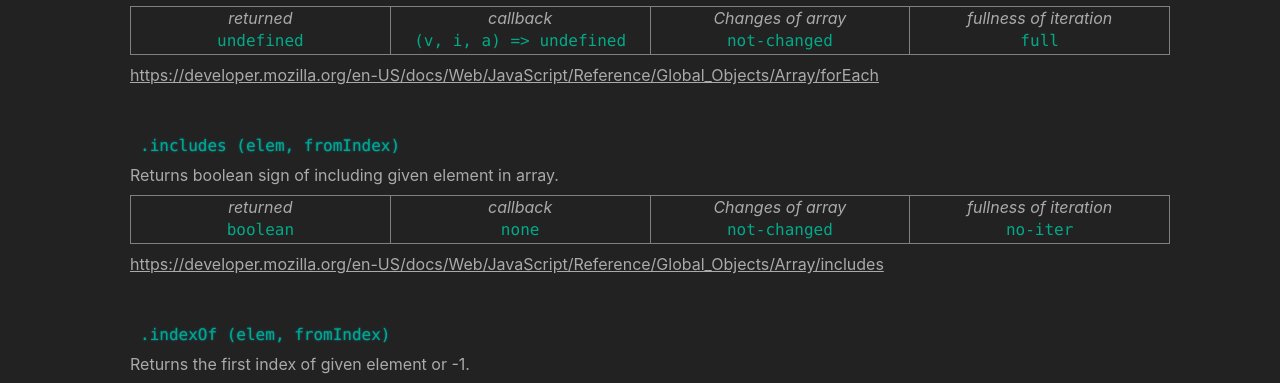
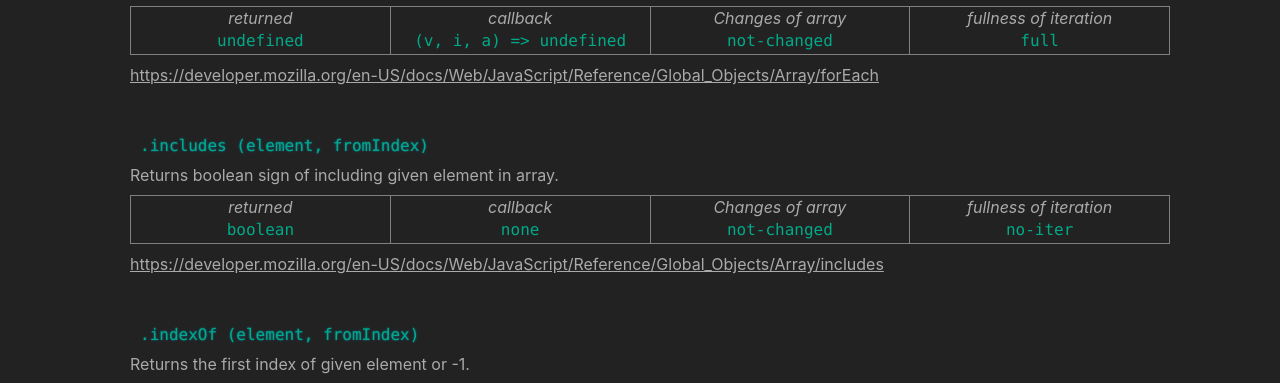
Before and after one commit to bognaum/array-methods, a React (Create React App) app: page / in a window 1280 px wide. Shown: the part 2560-2943 px from the top of the page. Built offline with nearby package versions, Linux system fonts and the light colour scheme.

Commit message:
Changed data.

```diff
--- a/src/data/array-methods.js
+++ b/src/data/array-methods.js
@@ -147,7 +147,7 @@ export default [
 	{
 		name: "includes",
 		descr: "Returns boolean sign of including given element in array.",
-		args        : getArrElem(args        , "(elem, fromIndex)"),
+		args        : getArrElem(args        , "(element, fromIndex)"),
 		returned    : getArrElem(returned    , "boolean"),
 		callback    : getArrElem(callback    , "none"),
 		arrChanges  : getArrElem(arrChanges  , "not-changed"),
@@ -156,7 +156,7 @@ export default [
 	{
 		name: "indexOf",
 		descr: "Returns the first index of given element or -1.",
-		args        : getArrElem(args        , "(elem, fromIndex)"),
+		args        : getArrElem(args        , "(element, fromIndex)"),
 		returned    : getArrElem(returned    , "index"),
 		callback    : getArrElem(callback    , "none"),
 		arrChanges  : getArrElem(arrChanges  , "not-changed"),
@@ -183,7 +183,7 @@ export default [
 	{
 		name: "lastIndexOf",
 		descr: "Returns the last index of given element or -1.",
-		args        : getArrElem(args        , "(elem, fromIndex)"),
+		args        : getArrElem(args        , "(element, fromIndex)"),
 		returned    : getArrElem(returned    , "index"),
 		callback    : getArrElem(callback    , "none"),
 		arrChanges  : getArrElem(arrChanges  , "not-changed"),
--- a/src/data/value-types.js
+++ b/src/data/value-types.js
@@ -3,6 +3,14 @@ export const
 		{
 			name: "array",
 			descr: "Returns array"
+		},
+		{
+			name: "iterator",
+			descr: "Returns iterator"
+		},
+		{
+			name: "length",
+			descr: "Returns length"
 		},
 		{
 			name: "element",
@@ -13,24 +21,16 @@ export const
 			descr: "Returns index"
 		},
 		{
+			name: "hash",
+			descr: "Returns hash"
+		},
+		{
 			name: "string",
 			descr: "Returns string"
 		},
 		{
-			name: "hash",
-			descr: "Returns hash"
-		},
-		{
-			name: "iterator",
-			descr: "Returns iterator"
-		},
-		{
 			name: "boolean",
 			descr: "Returns boolean"
-		},
-		{
-			name: "length",
-			descr: "Returns length"
 		},
 		{
 			name: "undefined",
@@ -51,16 +51,20 @@ export const
 			descr: "index",
 		},
 		{
-			name: "(elem)",
-			descr: "element of array",
-		},
-		{
 			name: "(depth)",
 			descr: "depth",
 		},
 		{
+			name: "(string)",
+			descr: "string",
+		},
+		{
 			name: "(element, ...)",
 			descr: "one or many elements",
+		},
+		{
+			name: "(element, fromIndex)",
+			descr: "elem - value of element \nfromIndex - check from this index",
 		},
 		{
 			name: "(v, iA, iB)",
@@ -73,14 +77,6 @@ export const
 		{
 			name: "(beginIndex, endIndex)",
 			descr: "beginIndex - index of begin \nendIndex - index of end",
-		},
-		{
-			name: "(elem, fromIndex)",
-			descr: "elem - value of element \nfromIndex - check from this index",
-		},
-		{
-			name: "(string)",
-			descr: "ctring",
 		},
 		{
 			name: "(callb)",
@@ -108,10 +104,6 @@ export const
 		},
 	],
 	callback = [
-		{
-			name: "none",
-			descr: "No callback",
-		},
 		{
 			name: "(v, i, a) => undefined",
 			descr: [
@@ -157,6 +149,10 @@ export const
 				"returns compare result (-1|0|1)",
 			].join("\n"),
 		},
+		{
+			name: "none",
+			descr: "No callback",
+		},
 	],
 	arrChanges = [
 		{
```
